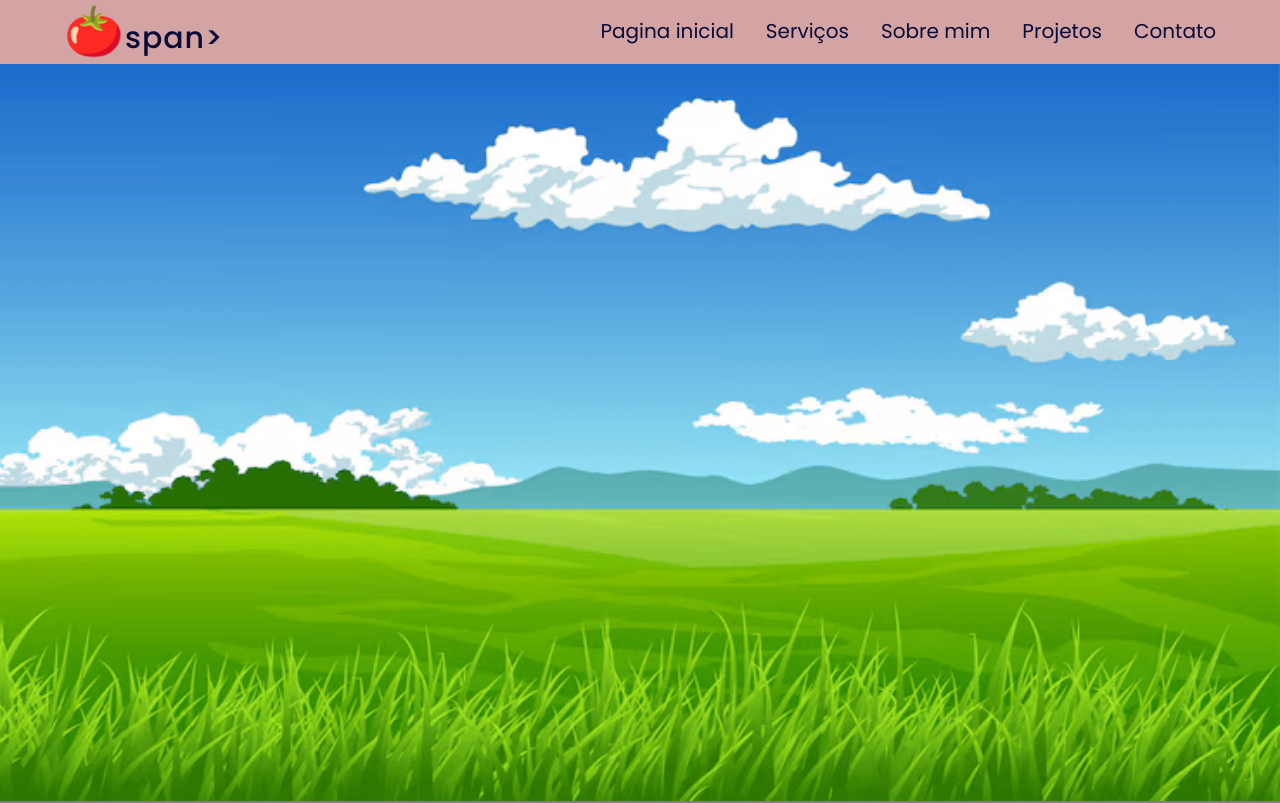
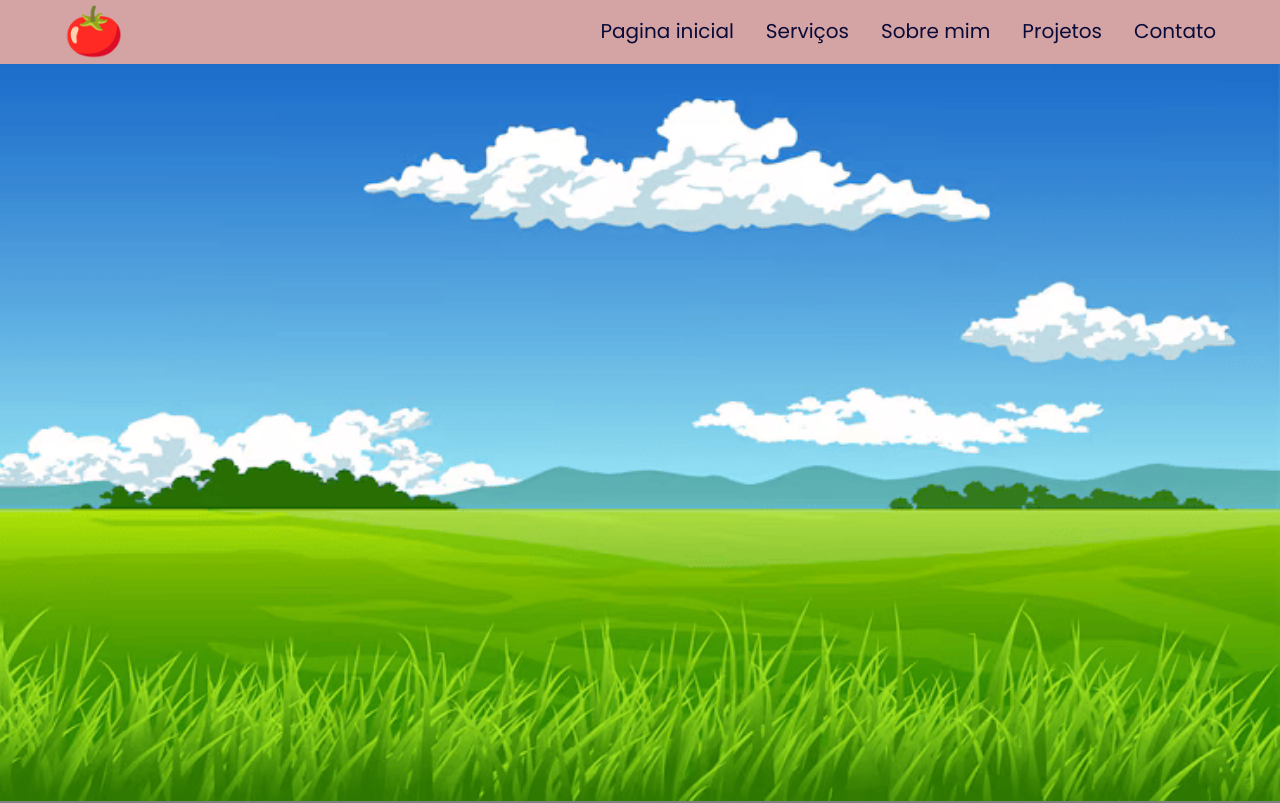
Before and after one commit to Maisa-macedo3/Agrinho, a plain HTML site: page index.html in a window 1280 px wide. Shown: the top 803 px of the page. Drawn offline with Linux system fonts and the light colour scheme.

Commit message:
Update index.html

```diff
--- a/index.html
+++ b/index.html
@@ -42,7 +42,7 @@
      <header class="header" id="header">
       <nav class="nav">
         <div class="nav__content container">
-          <a href="#" class="nav__logo"><span>🍅</span>span></a>
+          <a href="#" class="nav__logo"><span>🍅</span></a>
           <ul class="nav__links">
             <li class="nav__link"><a href="#header">Pagina inicial</a></li>
             <li class="nav__link"><a href="#services">Serviços</a></li>
```
